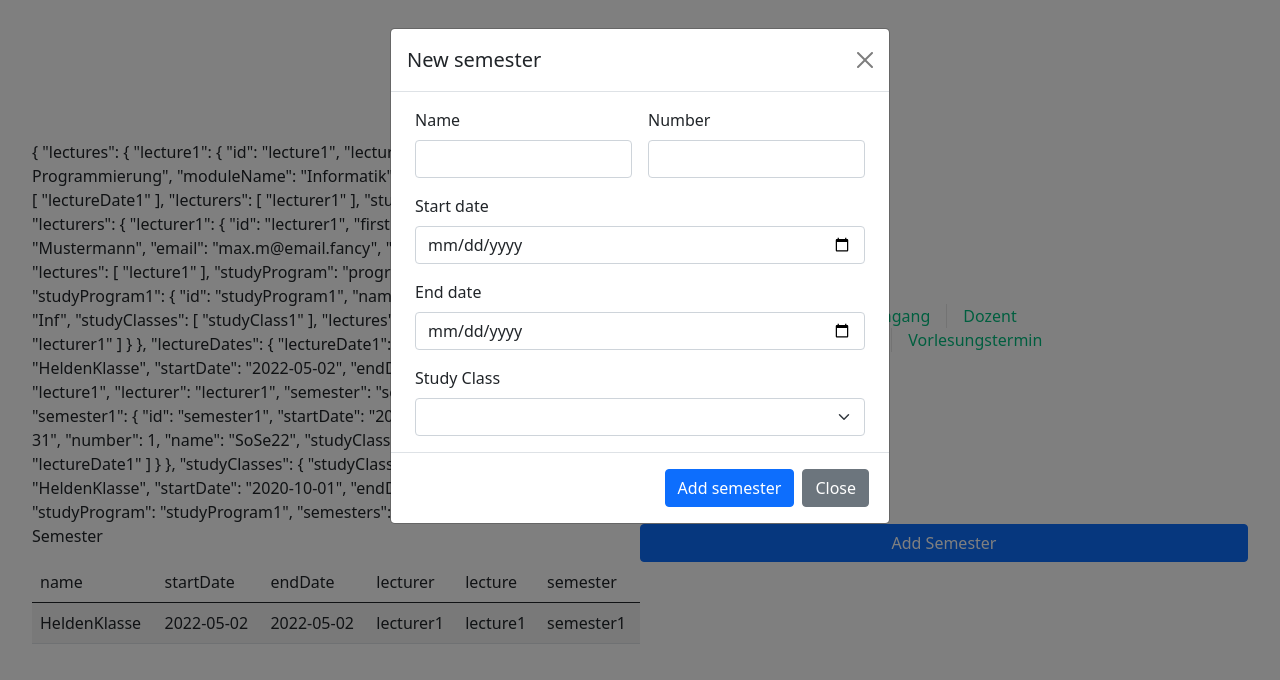
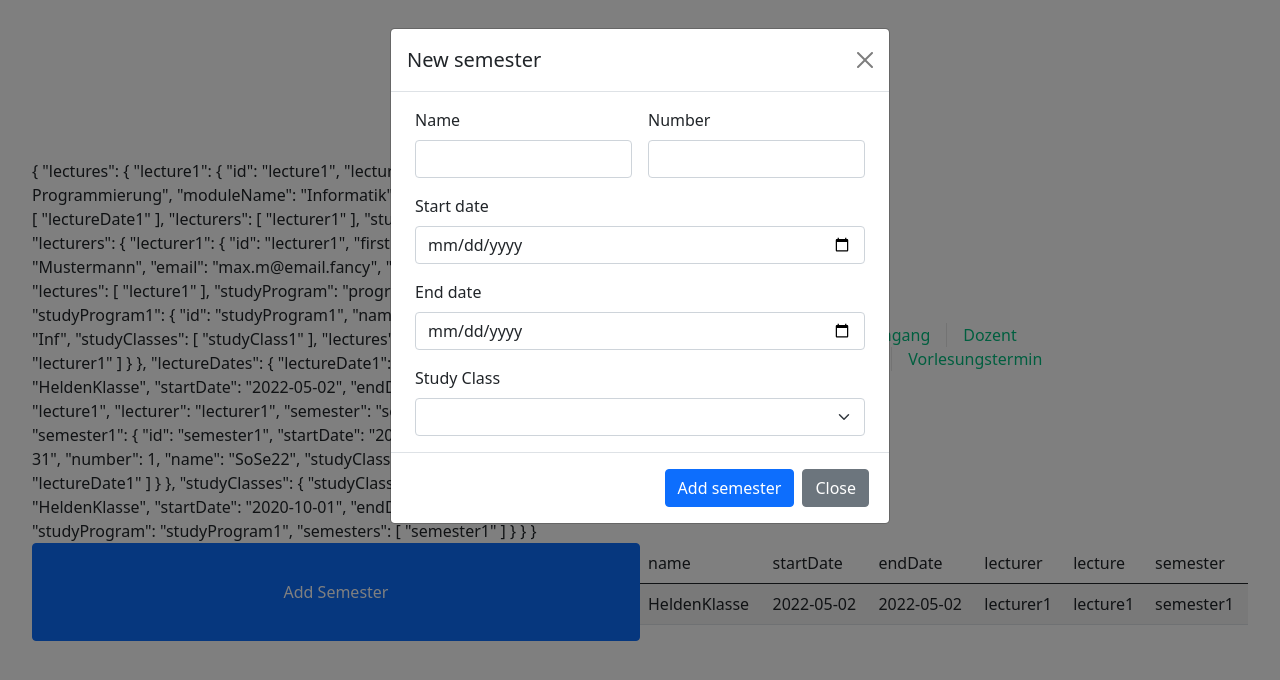
Before and after one commit to Koril94/vorlesungsplanung, a Vue app: page /semester in a window 1280 px wide. Both pictures are taken after a click on the button "Add Semester". Shown: the top 680 px of the page. Built offline with nearby package versions, Linux system fonts and the light colour scheme.

Commit message:
Added creation button

```diff
--- a/src/App.vue
+++ b/src/App.vue
@@ -1,11 +1,10 @@
 <script setup>
 import { RouterLink, RouterView } from "vue-router";
 import { store } from "./store";
-
 </script>
 
 <template>
-  {{store}}
+  {{ store }}
   <header>
     <div class="wrapper">
       <nav>
--- a/src/components/LectureDate.vue
+++ b/src/components/LectureDate.vue
@@ -1,4 +1,3 @@
-
 <template>
   <table class="table table-striped">
     <thead>
@@ -19,11 +18,10 @@
   </table>
 </template>
 
-
 <script type="module">
 export default {
   props: {
-    data: Array,
+    data: Object,
     columns: Array,
   },
 };
--- a/src/components/SemesterCreation.vue
+++ b/src/components/SemesterCreation.vue
@@ -1,22 +1,15 @@
 <template>
   <!-- Button trigger modal -->
-  <button
-    type="button"
-    class="btn btn-primary"
-    data-bs-toggle="modal"
-    data-bs-target="#exampleModal"
-  >
-    Add Semester
-  </button>
-
+  {{semesterId}}
   <!-- Modal -->
   <div
     class="modal fade"
-    id="exampleModal"
+    id="semesterControllerModal"
     tabindex="-1"
     aria-labelledby="exampleModalLabel"
     aria-hidden="true"
   >
+
     <div class="modal-dialog">
       <div class="modal-content">
         <div class="modal-header">
@@ -32,11 +25,21 @@
           <form class="row g-3">
             <div class="col-md-6">
               <label for="name" class="form-label">Name</label>
-              <input v-model="semester.name" type="text" class="form-control" id="name" />
+              <input
+                v-model="semester.name"
+                type="text"
+                class="form-control"
+                id="name"
+              />
             </div>
             <div class="col-md-6">
               <label for="number" class="form-label">Number</label>
-              <input v-model="semester.number" type="number" class="form-control" id="number" />
+              <input
+                v-model="semester.number"
+                type="number"
+                class="form-control"
+                id="number"
+              />
             </div>
             <div class="col-12">
               <label for="startDate" class="form-label">Start date</label>
@@ -70,7 +73,7 @@
                   v-bind:value="studyClass.id"
                 >
                   {{ studyClass.name }}
-                  </option>
+                </option>
               </select>
             </div>
           </form>
@@ -96,23 +99,47 @@
 import { store } from "../store";
 export default {
   setup() {},
+  props: {
+    semesterId: String,
+  },
   data() {
+    const emptySemester = {
+      name: "",
+      number: null,
+      startDate: null,
+      endDate: null,
+      studyClass: null,
+      lectureDates: [],
+    };
+    const semester =
+      this.semesterId in store.semesters
+        ? store.semesters[this.semesterId]
+        : emptySemester;
     return {
       store: store,
-      semester: {
+      semester: semester,
+    };
+  },
+  watch: {
+    semesterId(newSemesterId, oldSemesterId) {
+      const emptySemester = {
         name: "",
         number: null,
         startDate: null,
         endDate: null,
         studyClass: null,
         lectureDates: [],
-      },
-    };
+      };
+      this.semester =
+        newSemesterId in store.semesters
+          ? store.semesters[newSemesterId]
+          : emptySemester;
+    },
   },
   methods: {
     create: function () {
       const currentSemesters = Object.entries(store.semesters).length;
-      const semesterId = `semester${currentSemesters + 1}`;
+      const semesterId = this.semesterId in store.semesters ? this.semesterId : `semester${currentSemesters + 1}`;
       this.semester.id = semesterId;
       let saveSemester = JSON.parse(JSON.stringify(this.semester));
 
@@ -124,7 +151,7 @@ export default {
         endDate: null,
         studyClass: null,
         lectureDates: [],
-      }
+      };
     },
   },
 };
--- a/src/views/SemesterView.vue
+++ b/src/views/SemesterView.vue
@@ -1,10 +1,15 @@
-<template>Semester
- <semester-creation></semester-creation>
-
-    <LectureDate
-    :data= "data"
-    :columns= "columns">
-  </LectureDate>
+<template>
+  <SemesterCreation :semesterId="semesterId"></SemesterCreation>
+  <button
+    @click="semesterId = ''"
+    type="button"
+    class="btn btn-primary"
+    data-bs-toggle="modal"
+    data-bs-target="#semesterControllerModal"
+  >
+    Add Semester
+  </button>
+  <LectureDate :data="data" :columns="columns"> </LectureDate>
 </template>
 <script>
 import { store } from "../store";
@@ -13,11 +18,12 @@ import LectureDate from "../components/LectureDate.vue";
 export default {
   components: {
     LectureDate,
-    SemesterCreation
+    SemesterCreation,
   },
   data() {
     return {
-        store: store,
+      semesterId: "semester1",
+      store: store,
       data: store.lectureDates,
       columns: [
         "name",
```
Also changed, not shown: src/views/DashboardView.vue (+3 -5 lines), src/views/HomeView.vue (+2 -6 lines), src/views/LectureDateView.vue (+3 -7 lines).
